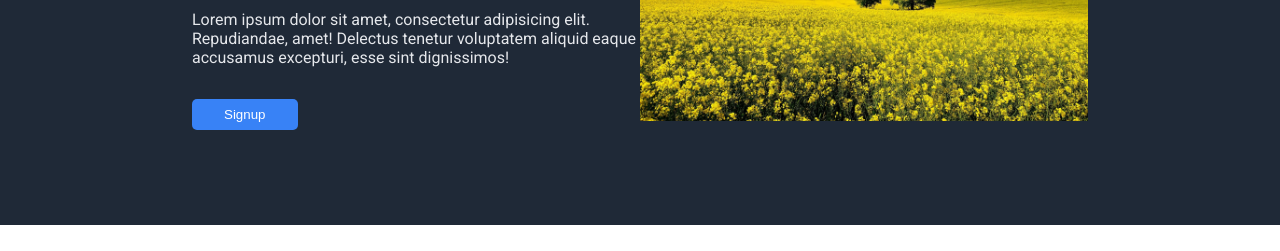
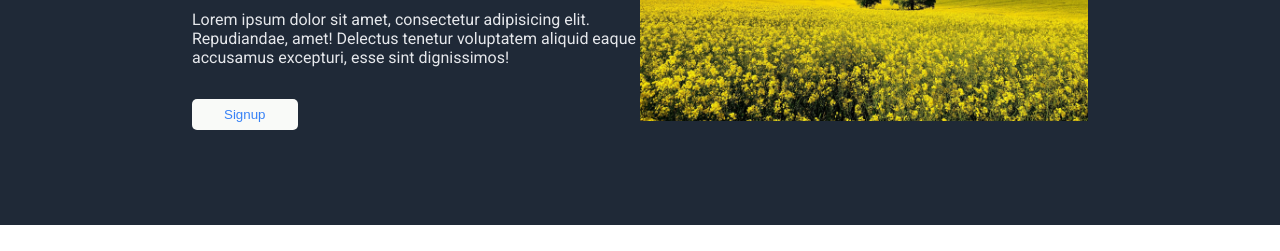
Before and after one commit to av-erencelik/landing-page-odin, a plain HTML site: page index.html in a window 1280 px wide. In both pictures the pointer is over the button "Signup". Shown: the part 323-574 px from the top of the page. Drawn offline with Linux system fonts and the light colour scheme.

Commit message:
hero button hover

```diff
--- a/styles.css
+++ b/styles.css
@@ -83,6 +83,12 @@ h1 {
     padding: 8px 32px;
     border: none;
     border-radius: 5px;
+    transition: all 0.3s;
+}
+.button button:hover {
+    background-color: #f9faf8;
+    color:#3882f6;
+    cursor: pointer;
 }
 /* main  */
 
```
